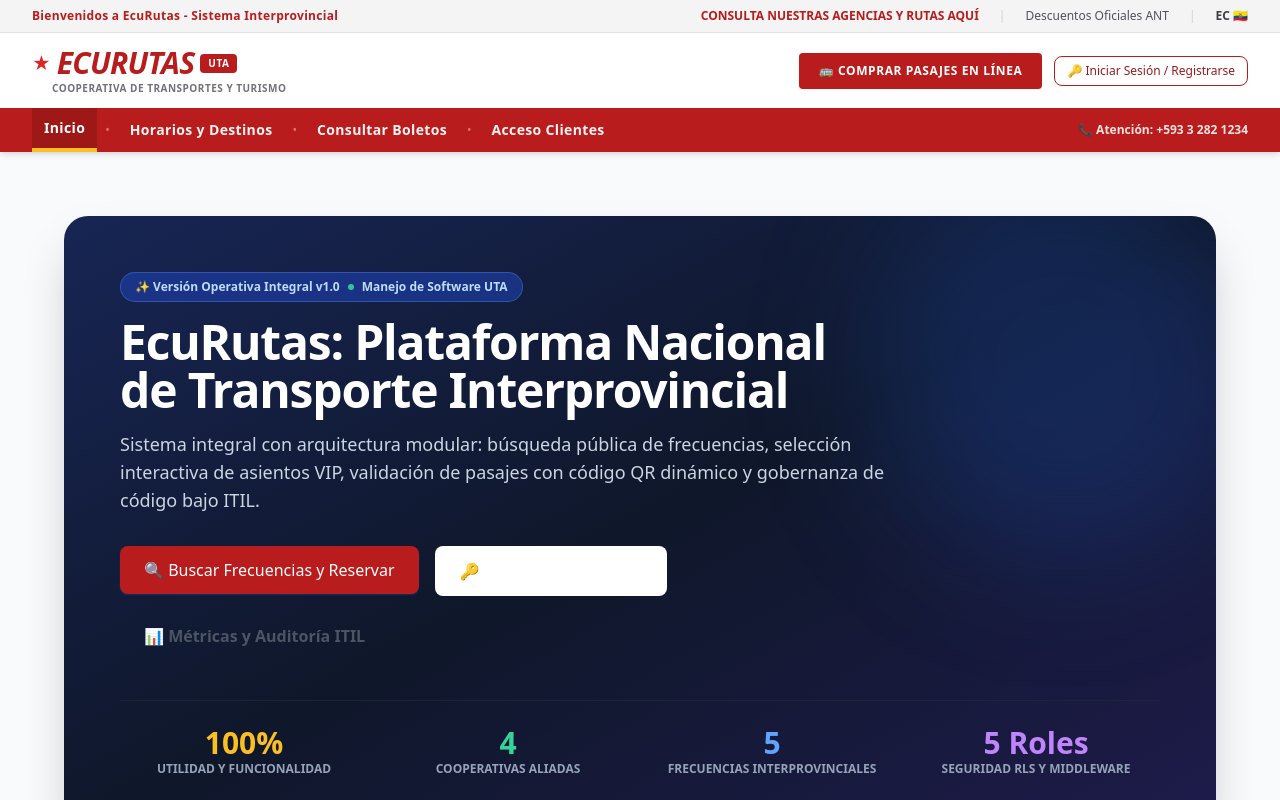
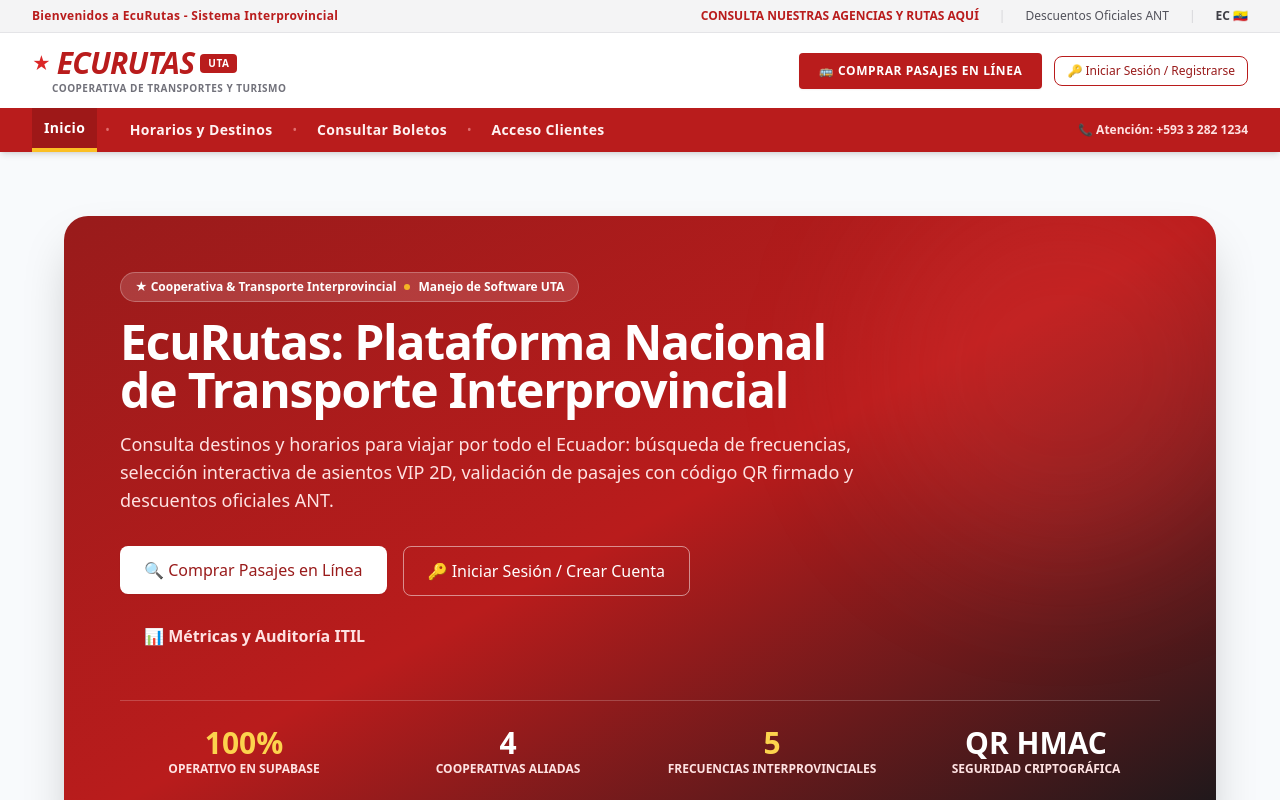
Before and after one commit to juanjose1234456787654/PROYECTO_MANEJO_SP2, a Next.js app: page / in a window 1280 px wide. Shown: the top 800 px of the page. Built offline with nearby package versions, Linux system fonts and the light colour scheme; no server answers; the database is empty.

Commit message:
style(portada): actualizar hero principal y colores predeterminados a rojo carmesi y blanco

```diff
--- a/src/app/admin/configuracion/page.tsx
+++ b/src/app/admin/configuracion/page.tsx
@@ -25,8 +25,8 @@ function readSocials(value: Json | null): SocialLinks {
 export default function AdminConfiguracionPage() {
   const [config, setConfig] = useState<ConfiguracionAppRow | null>(null);
   const [logoUrl, setLogoUrl] = useState('');
-  const [colorPrimaria, setColorPrimaria] = useState('#1e3a8a');
-  const [colorSecundaria, setColorSecundaria] = useState('#f59e0b');
+  const [colorPrimaria, setColorPrimaria] = useState('#b91c1c');
+  const [colorSecundaria, setColorSecundaria] = useState('#dc2626');
   const [soporteTelefono, setSoporteTelefono] = useState('');
   const [soporteEmail, setSoporteEmail] = useState('');
   const [socials, setSocials] = useState<SocialLinks>(EMPTY_SOCIALS);
@@ -40,8 +40,8 @@ export default function AdminConfiguracionPage() {
       if (!active) return;
       setConfig(loaded);
       setLogoUrl(loaded.logoUrl || '');
-      setColorPrimaria(loaded.colorPrimaria || '#1e3a8a');
-      setColorSecundaria(loaded.colorSecundaria || '#f59e0b');
+      setColorPrimaria(loaded.colorPrimaria || '#b91c1c');
+      setColorSecundaria(loaded.colorSecundaria || '#dc2626');
       setSoporteTelefono(loaded.soporteTelefono || '');
       setSoporteEmail(loaded.soporteEmail || '');
       setSocials(readSocials(loaded.redesSociales));
--- a/src/app/page.tsx
+++ b/src/app/page.tsx
@@ -78,13 +78,13 @@ export default function HomePage() {
 
   return (
     <div className="space-y-12 max-w-7xl mx-auto px-4 sm:px-6 lg:px-8 py-8">
-      {/* Hero Section */}
-      <div className="relative overflow-hidden rounded-3xl bg-gradient-to-br from-blue-950 via-slate-900 to-indigo-950 text-white p-8 md:p-14 shadow-2xl">
-        <div className="absolute top-0 right-0 -mt-10 -mr-10 w-96 h-96 bg-blue-600/20 rounded-full blur-3xl pointer-events-none" />
+      {/* Hero Section en Rojo Carmesí y Blanco */}
+      <div className="relative overflow-hidden rounded-3xl bg-gradient-to-br from-red-800 via-red-700 to-zinc-900 text-white p-8 md:p-14 shadow-2xl border-b-4 border-amber-400">
+        <div className="absolute top-0 right-0 -mt-10 -mr-10 w-96 h-96 bg-red-500/20 rounded-full blur-3xl pointer-events-none" />
         <div className="relative z-10 max-w-3xl space-y-4">
-          <div className="inline-flex items-center gap-2 bg-blue-800/60 border border-blue-400/30 px-3.5 py-1.5 rounded-full text-xs font-bold text-blue-200">
-            <span>✨ Versión Operativa Integral v1.0</span>
-            <span className="w-1.5 h-1.5 rounded-full bg-emerald-400 animate-pulse" />
+          <div className="inline-flex items-center gap-2 bg-white/15 border border-white/25 px-3.5 py-1.5 rounded-full text-xs font-bold text-white">
+            <span>★ Cooperativa &amp; Transporte Interprovincial</span>
+            <span className="w-1.5 h-1.5 rounded-full bg-amber-400 animate-pulse" />
             <span>Manejo de Software UTA</span>
           </div>
 
@@ -92,23 +92,23 @@ export default function HomePage() {
             EcuRutas: Plataforma Nacional de Transporte Interprovincial
           </h1>
 
-          <p className="text-slate-300 text-base md:text-lg leading-relaxed">
-            Sistema integral con arquitectura modular: búsqueda pública de frecuencias, selección interactiva de asientos VIP, validación de pasajes con código QR dinámico y gobernanza de código bajo ITIL.
+          <p className="text-red-100 text-base md:text-lg leading-relaxed">
+            Consulta destinos y horarios para viajar por todo el Ecuador: búsqueda de frecuencias, selección interactiva de asientos VIP 2D, validación de pasajes con código QR firmado y descuentos oficiales ANT.
           </p>
 
           <div className="pt-4 flex flex-wrap gap-4">
             <Link href="/busqueda">
-              <Button variant="primary" size="lg" className="font-extrabold shadow-lg shadow-blue-600/30">
-                🔍 Buscar Frecuencias y Reservar
+              <Button variant="primary" size="lg" className="bg-white !text-red-800 hover:bg-red-50 font-extrabold shadow-lg">
+                🔍 Comprar Pasajes en Línea
               </Button>
             </Link>
             <Link href="/login">
-              <Button variant="outline" size="lg" className="text-white border-white/40 hover:bg-white/10 font-bold">
-                🔑 Iniciar Sesión por Rol
+              <Button variant="outline" size="lg" className="!text-white !border-white/50 !bg-transparent hover:!bg-white/15 font-bold">
+                🔑 Iniciar Sesión / Crear Cuenta
               </Button>
             </Link>
             <Link href="/reportes">
-              <Button variant="ghost" size="lg" className="text-blue-300 hover:text-white font-semibold">
+              <Button variant="ghost" size="lg" className="!text-red-100 hover:!text-white hover:!bg-white/10 font-semibold">
                 📊 Métricas y Auditoría ITIL
               </Button>
             </Link>
@@ -116,22 +116,22 @@ export default function HomePage() {
         </div>
 
         {/* Barra de Estadísticas en el Hero */}
-        <div className="relative z-10 mt-10 pt-6 border-t border-slate-800/80 grid grid-cols-2 md:grid-cols-4 gap-4 text-center">
+        <div className="relative z-10 mt-10 pt-6 border-t border-white/20 grid grid-cols-2 md:grid-cols-4 gap-4 text-center">
           <div>
-            <div className="text-3xl font-black text-amber-400">100%</div>
-            <div className="text-xs text-slate-400 uppercase font-semibold">Utilidad y Funcionalidad</div>
+            <div className="text-3xl font-black text-amber-300">100%</div>
+            <div className="text-xs text-red-100 uppercase font-semibold">Operativo en Supabase</div>
           </div>
           <div>
-            <div className="text-3xl font-black text-emerald-400">{cooperativas.length || 3}</div>
-            <div className="text-xs text-slate-400 uppercase font-semibold">Cooperativas Aliadas</div>
+            <div className="text-3xl font-black text-white">{cooperativas.length || 6}</div>
+            <div className="text-xs text-red-100 uppercase font-semibold">Cooperativas Aliadas</div>
           </div>
           <div>
-            <div className="text-3xl font-black text-blue-400">{frecuencias.length || 5}</div>
-            <div className="text-xs text-slate-400 uppercase font-semibold">Frecuencias Interprovinciales</div>
+            <div className="text-3xl font-black text-amber-300">{frecuencias.length || 5}</div>
+            <div className="text-xs text-red-100 uppercase font-semibold">Frecuencias Interprovinciales</div>
           </div>
           <div>
-            <div className="text-3xl font-black text-purple-400">5 Roles</div>
-            <div className="text-xs text-slate-400 uppercase font-semibold">Seguridad RLS y Middleware</div>
+            <div className="text-3xl font-black text-white">QR HMAC</div>
+            <div className="text-xs text-red-100 uppercase font-semibold">Seguridad Criptográfica</div>
           </div>
         </div>
       </div>
```
